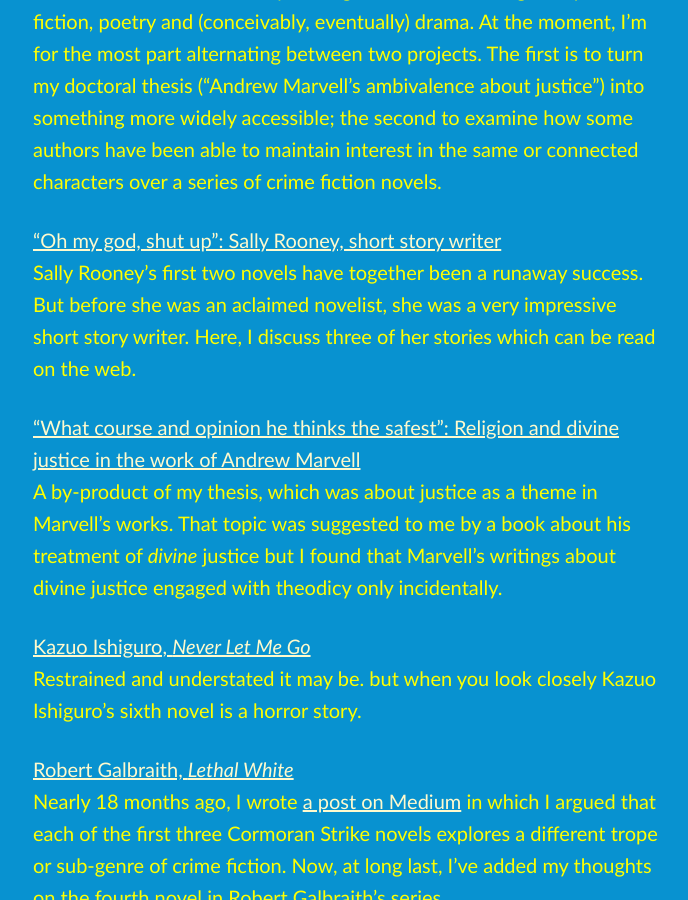
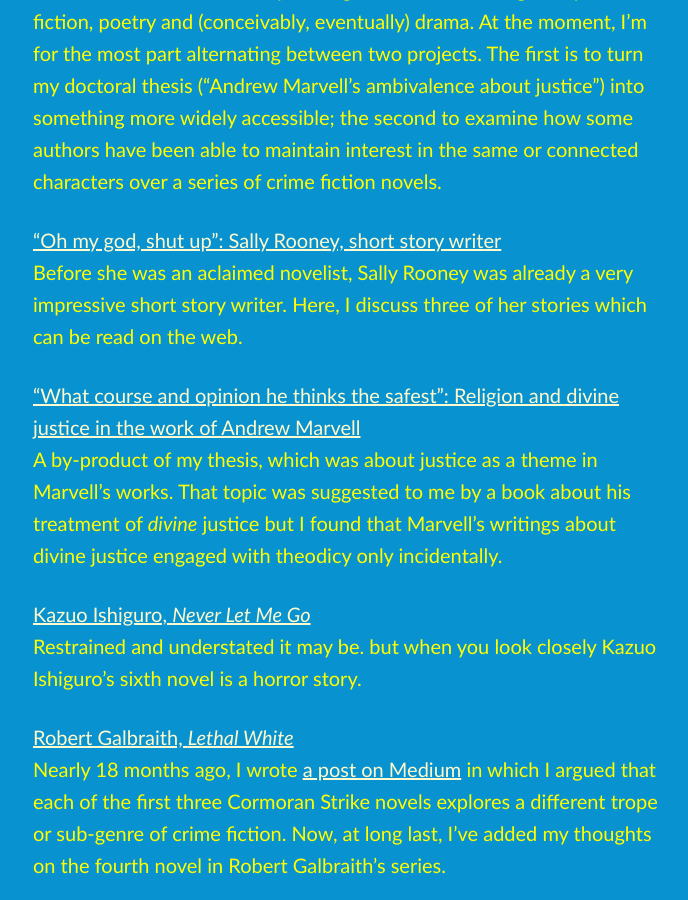
Before and after one commit to artkavanagh/github.io, a Jekyll site: the page index.html, which Jekyll copies as it is, in a window 1280 px wide and 900 px high, scrolled down 2937 px. Shown: the whole window, without its empty margins (291-979 px from the left). Built offline with Jekyll 4.4.1, drawn with Linux system fonts in a browser that asks for light colours.

Commit message:
Update index.html

```diff
--- a/index.html
+++ b/index.html
@@ -62,7 +62,7 @@
 <p>This section is for links to my writing about other writing — in particular fiction, poetry and (conceivably, eventually) drama. At the moment, I’m for the most part alternating between two projects. The first is to turn my doctoral thesis (“Andrew Marvell’s ambivalence about justice”) into something more widely accessible; the second to examine how some authors have been able to maintain interest in the same or connected characters over a series of crime fiction novels.</p>
 
 <p><a href="https://www.artkavanagh.ie/Sally-Rooney-short-stories.html">“Oh my god, shut up”: Sally Rooney, short story writer</a><br>
-Sally Rooney’s first two novels have together been a runaway success. But before she was an aclaimed novelist, she was a very impressive short story writer. Here, I discuss three of her stories which can be read on the web.</p>
+Before she was an aclaimed novelist, Sally Rooney was already a very impressive short story writer. Here, I discuss three of her stories which can be read on the web.</p>
 
 <p><a href="https://www.artkavanagh.ie/religion-theodicy.html">“What course and opinion he thinks the safest”: Religion and divine justice in the work of Andrew Marvell</a><br>
 A by-product of my thesis, which was about justice as a theme in Marvell’s works. That topic was suggested to me by a book about his treatment of <em>divine</em> justice but I found that Marvell’s writings about divine justice engaged with theodicy only incidentally.</p>
```
